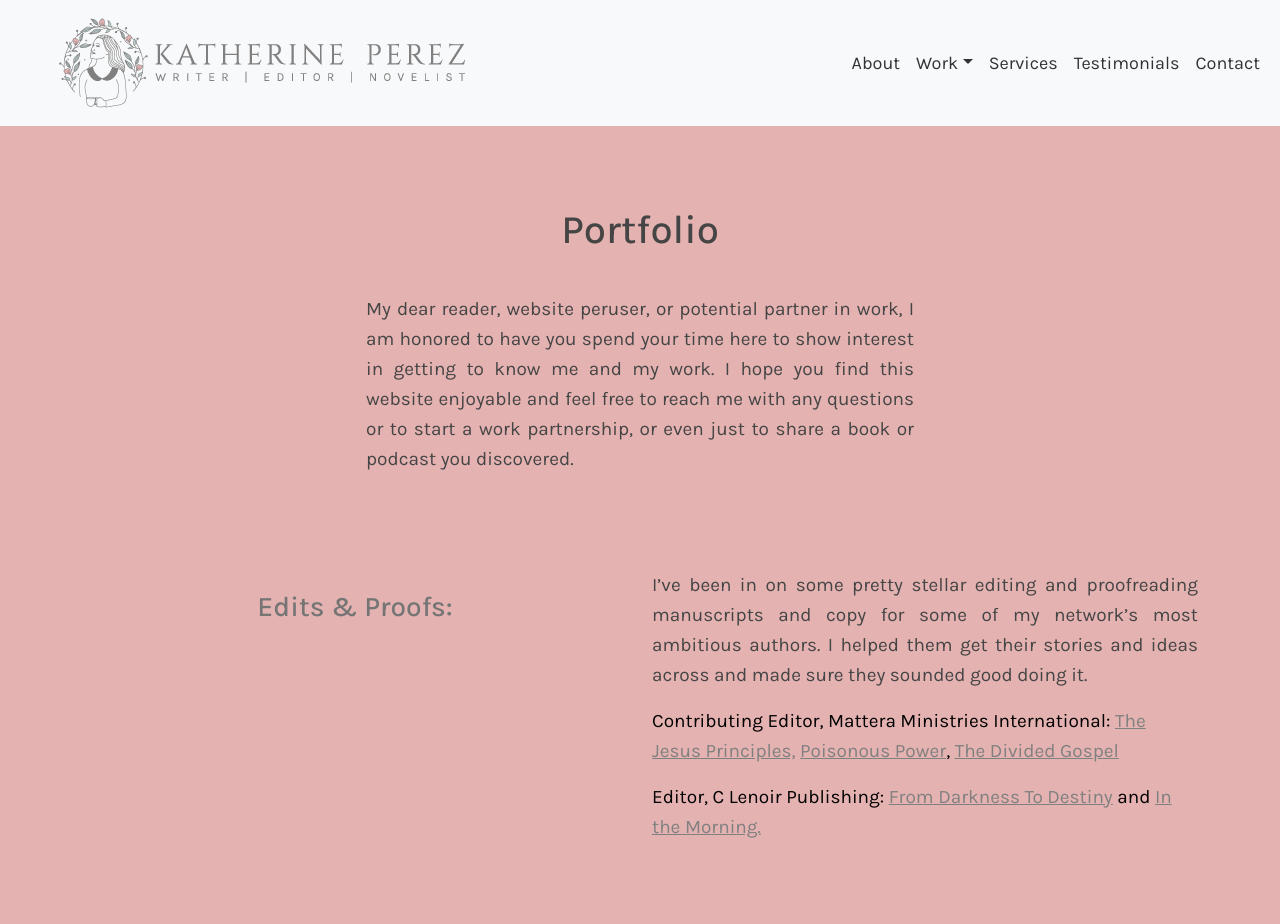
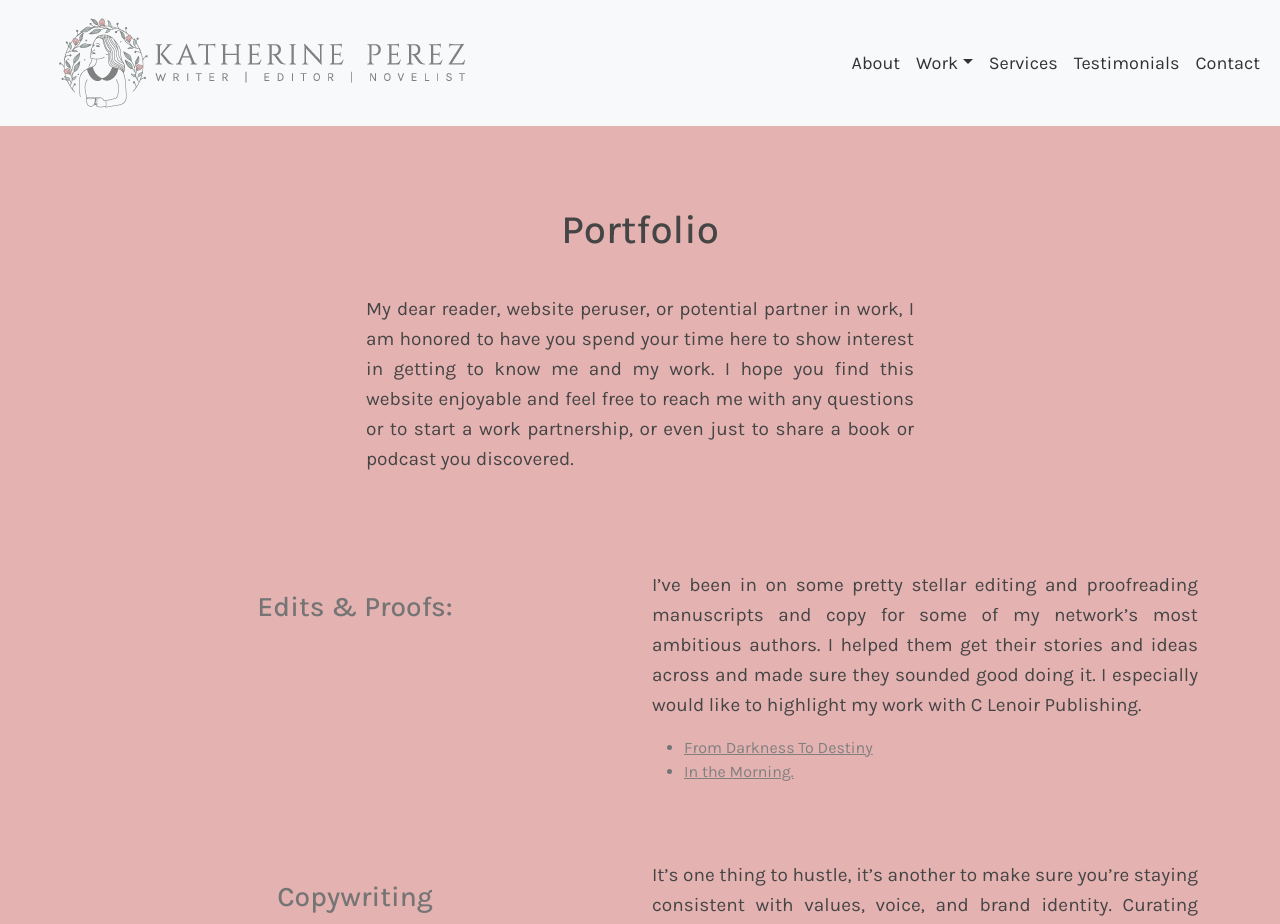
Before and after one commit to Kaitlyn-Lynette/Kathys-Portfolio, a React (Create React App) app: page /portfolio in a window 1280 px wide. Shown: the top 924 px of the page. Built offline with nearby package versions, Linux system fonts and the light colour scheme.

Commit message:
Removed mentions of Matter work as requested by client

```diff
--- a/src/pages/BookEdits.js
+++ b/src/pages/BookEdits.js
@@ -17,53 +17,40 @@ const BookEdits = () => {
           <Col className="port-subtitle" md={6}>
             <h3>Edits & Proofs:</h3>
           </Col>
-          <Col md={6} sm={8} style={{textAlign: "justify"}}>
+          <Col md={6} sm={8} style={{ textAlign: "justify" }}>
             <p>
               I’ve been in on some pretty stellar editing and proofreading
               manuscripts and copy for some of my network’s most ambitious
               authors. I helped them get their stories and ideas across and made
-              sure they sounded good doing it.
+              sure they sounded good doing it. I especially would like to
+              highlight my work with C Lenoir Publishing.
             </p>
           </Col>
         </Row>
 
         <Row>
           <Col md={{ span: 6, offset: 6 }} className="edits-proofs">
-            <p>
-              Contributing Editor, Mattera Ministries International:{" "}
-              <a href="https://josephmattera.org/the-jesus-principles/">
-                The Jesus Principles,
-              </a>{" "}
-              <a href="https://josephmattera.org/poisonous-power/">
-                Poisonous Power
-              </a>
-              ,{" "}
-              <a href="https://josephmattera.org/the-divided-gospel/">
-                The Divided Gospel
-              </a>{" "}
-            </p>
+            <ul>
+              <li>
+                <a href="https://feliciakirksey.com/">
+                  {" "}
+                  From Darkness To Destiny
+                </a>{" "}
+              </li>
+              <li>
+                <a href="https://www.amazon.com/morning-Jazzmine-Bustamante/dp/1737483815/ref=sr_1_2?keywords=jazzmine+bustamante&qid=1638636055&sr=8-2">
+                  In the Morning.
+                </a>
+              </li>
+            </ul>
           </Col>
         </Row>
 
-        <Row>
-        <Col md={{ span: 6, offset: 6 }} className="edits-proofs">
-          <p>Editor, C Lenoir Publishing:{" "}
-          <a href="https://feliciakirksey.com/">
-            From Darkness To Destiny
-          </a> and{" "}
-          <a href="https://www.amazon.com/morning-Jazzmine-Bustamante/dp/1737483815/ref=sr_1_2?keywords=jazzmine+bustamante&qid=1638636055&sr=8-2">
-            In the Morning.
-          </a>
-          </p>
-        </Col>
-        </Row>
-
-
         <Row style={{ paddingTop: "60px", paddingBottom: "80px" }}>
-          <Col className="port-subtitle" md={6} >
+          <Col className="port-subtitle" md={6}>
             <h3>Copywriting</h3>
           </Col>
-          <Col md={6} style={{textAlign: "justify"}}>
+          <Col md={6} style={{ textAlign: "justify" }}>
             <p>
               It’s one thing to hustle, it’s another to make sure you’re staying
               consistent with values, voice, and brand identity. Curating copy
```
